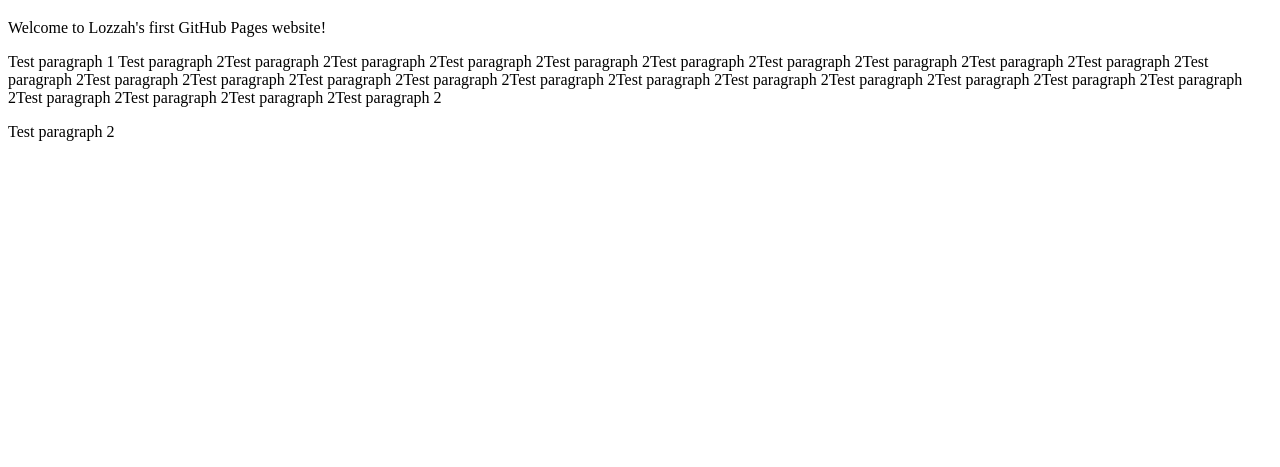
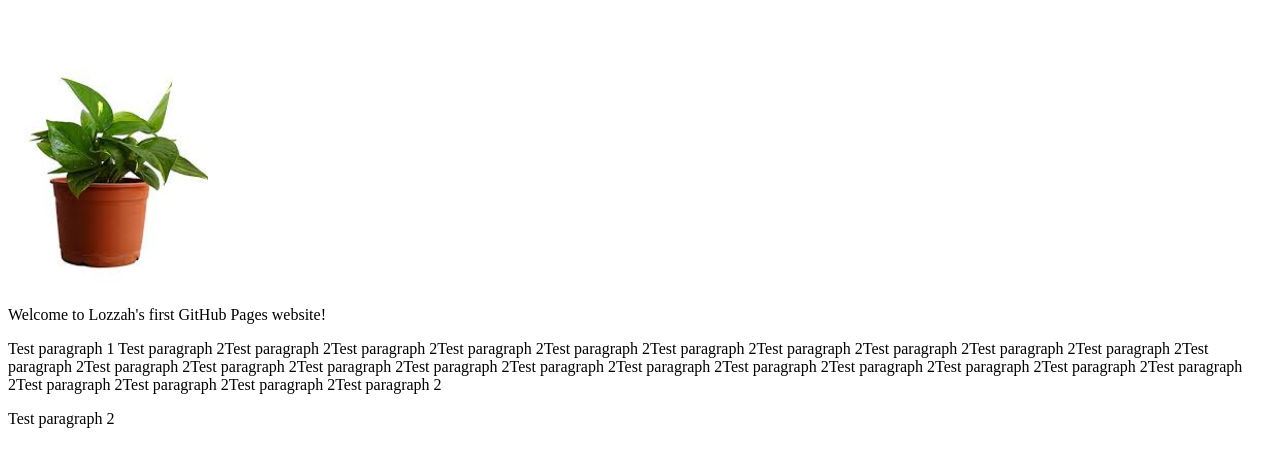
Before and after one commit to lozzahsthoughts/hello-world, a plain HTML site: page index.html in a window 1280 px wide. Shown: the part 61-528 px from the top of the page. Drawn offline with Linux system fonts and the light colour scheme.

Commit message:
Update index.html

```diff
--- a/index.html
+++ b/index.html
@@ -9,6 +9,7 @@
     </head>
 
 <body>
+  <img src="/hello-world/plant.jpg" alt="Picture of a plant" width=200px />
 
 
 
```
